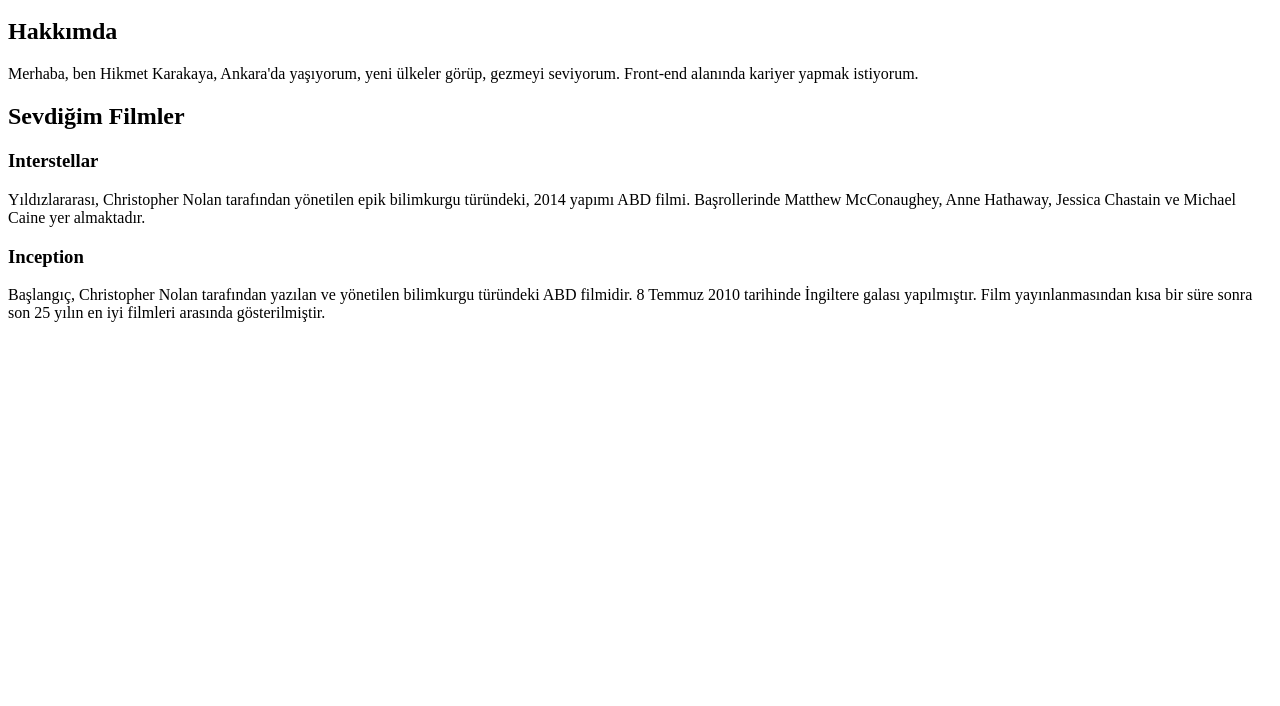
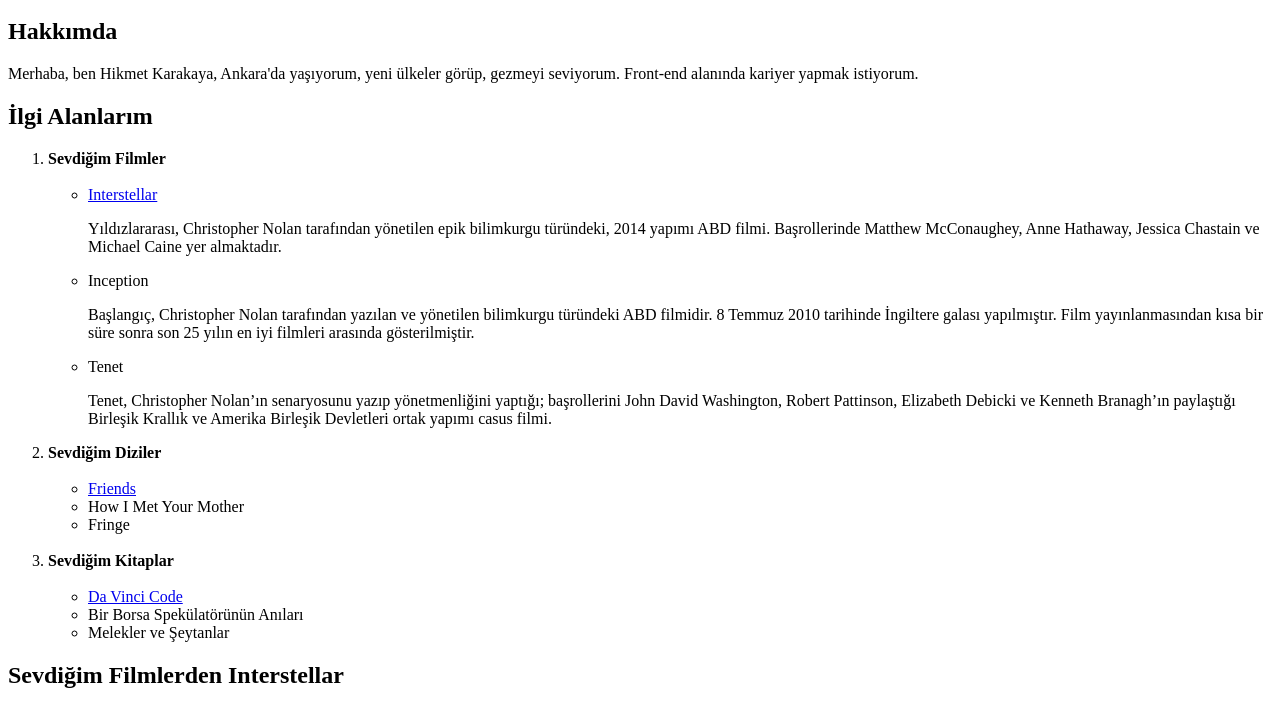
Before and after one commit to hikmetkarakaya/HTML-Project, a plain HTML site: page index.html in a window 1280 px wide. Shown: the part 48-754 px from the top of the page. Drawn offline with Linux system fonts and the light colour scheme; grey boxes are pictures that could not be loaded.

Commit message:
Listelerle, linklerle ve resimle güncellendi.

```diff
--- a/index.html
+++ b/index.html
@@ -6,12 +6,56 @@
 
 <!-- alt baslik yani h2 sevdigim filmler eklendi -->
 
-<h2>Sevdiğim Filmler</h2>
+<h2>İlgi Alanlarım</h2>
 
-<h3>Interstellar</h3>
+<ol>
 
-<p>Yıldızlararası, Christopher Nolan tarafından yönetilen epik bilimkurgu türündeki, 2014 yapımı ABD filmi. Başrollerinde Matthew McConaughey, Anne Hathaway, Jessica Chastain ve Michael Caine yer almaktadır. </p>
+    <li> <strong>Sevdiğim Filmler</strong> </li>
+<ul>
 
-<h3>Inception</h3>
+    <br>
 
-<p>Başlangıç, Christopher Nolan tarafından yazılan ve yönetilen bilimkurgu türündeki ABD filmidir. 8 Temmuz 2010 tarihinde İngiltere galası yapılmıştır. Film yayınlanmasından kısa bir süre sonra son 25 yılın en iyi filmleri arasında gösterilmiştir.</p>
+        <li><a href="https://www.imdb.com/title/tt0816692/" target="_blank">Interstellar</a></li>
+
+            <p>Yıldızlararası, Christopher Nolan tarafından yönetilen epik bilimkurgu türündeki, 2014 yapımı ABD filmi. Başrollerinde Matthew McConaughey, Anne Hathaway, Jessica Chastain ve Michael Caine yer almaktadır. </p>
+
+        <li>Inception</li>
+            <p>Başlangıç, Christopher Nolan tarafından yazılan ve yönetilen bilimkurgu türündeki ABD filmidir. 8 Temmuz 2010 tarihinde İngiltere galası yapılmıştır. Film yayınlanmasından kısa bir süre sonra son 25 yılın en iyi filmleri arasında gösterilmiştir.</p>
+
+        <li>Tenet</li>
+
+            <p>Tenet, Christopher Nolan’ın senaryosunu yazıp yönetmenliğini yaptığı; başrollerini John David Washington, Robert Pattinson, Elizabeth Debicki ve Kenneth Branagh’ın paylaştığı Birleşik Krallık ve Amerika Birleşik Devletleri ortak yapımı casus filmi.</p>
+
+</ul>
+
+        <li><strong>Sevdiğim Diziler</strong></li>
+
+    <br>
+
+    <ul>
+        <li><a href="https://www.imdb.com/title/tt0108778/">Friends</a></li>
+        <li>How I Met Your Mother</li>
+        <li>Fringe</li>
+
+    </ul>
+
+    <br>
+
+        <li><strong>Sevdiğim Kitaplar</strong></li>
+
+        <br>
+
+        <ul>
+            <li><a href="https://www.goodreads.com/book/show/968.The_Da_Vinci_Code">Da Vinci Code</a></li>
+            <li>Bir Borsa Spekülatörünün Anıları</li>
+            <li>Melekler ve Şeytanlar</li>
+
+
+        </ul>
+</ol>
+
+<h2>Sevdiğim Filmlerden Interstellar</h2>
+
+<img src="https://i4.hurimg.com/i/hurriyet/75/750x422/5f58d0517152d808ac41bf84.jpg" alt="Interstellar Kapak">
+
+<p>Interstellar filmi 2015 yılında En İyi Görsel Efekt Oscar’ı almıştır. Aynı yıl BAFTA En İyi Özel Görsel Efekt Ödülü, Empire En İyi Film Ödülü, Empire En İyi Yönetmen Ödülü, Film Eleştirmenleri MVP Ödülü almıştır. Yıldızlararasında filmi ayrıca Film Eleştirmenleri En İyi Bilim Kurgu Ödülü almıştır.</p>
```
